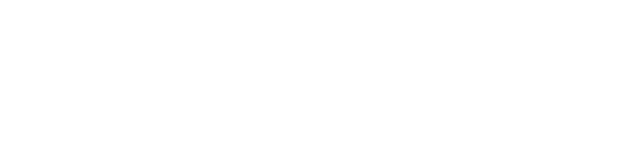
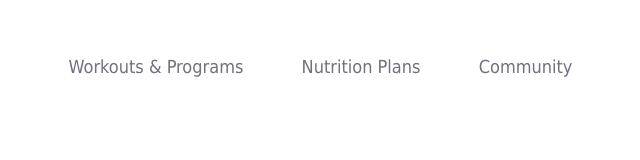
Before and after one commit to RokasSweets/07-gymfitness, a website: page index.html in a window 1280 px wide. Shown: the whole page, without its empty margins (545-1185 px from the left). Drawn offline with Linux system fonts and the light colour scheme.

Commit message:
Added Navigation #1

```diff
--- /dev/null
+++ b/css/main.css
@@ -0,0 +1,36 @@
+.main-header {
+    display: inline-block;
+    margin-left: calc(50% - 500px);
+    margin-top: 40px;
+    width: 1000px;
+    }
+
+.main-header > nav > a {
+    color: #4e4d5d;
+    opacity: 0.8;
+    font-size: 18px;
+    text-decoration: none;
+    font-family: tahoma;
+    margin-left: 0.5em;
+    border: 0.1em solid transparent;
+    padding: 0.3em;
+    padding-left: 1.2em;
+    padding-right: 1.2em;
+    display: inline-block;
+    border-radius: 0.2em;
+    line-height: 1em;
+    transition: all 0.2s;
+    }
+
+.main-nav {
+    float: right;
+    margin-top: 4px;
+    }
+
+.main-nav > a:first-child {
+    margin-left: 0;
+    }
+
+.main-nav > a:hover {
+    border: 2px solid #4e4d5d;
+    }
--- a/index.html
+++ b/index.html
@@ -12,8 +12,17 @@
     <meta name="msapplication-TileColor" content="#da532c">
     <meta name="theme-color" content="#ffffff">
     <title>Gym Fitness</title>
+    <link rel="stylesheet" href="./css/main.css">
 </head>
 <body>
+    <header class="main-header">
+        <nav class="main-nav">
+            <a href="#">Workouts & Programs</a>
+            <a href="#">Nutrition Plans</a>
+            <a href="#">Community</a>
+        </nav>
+    </header>
+
 
 </body>
 </html>
```
